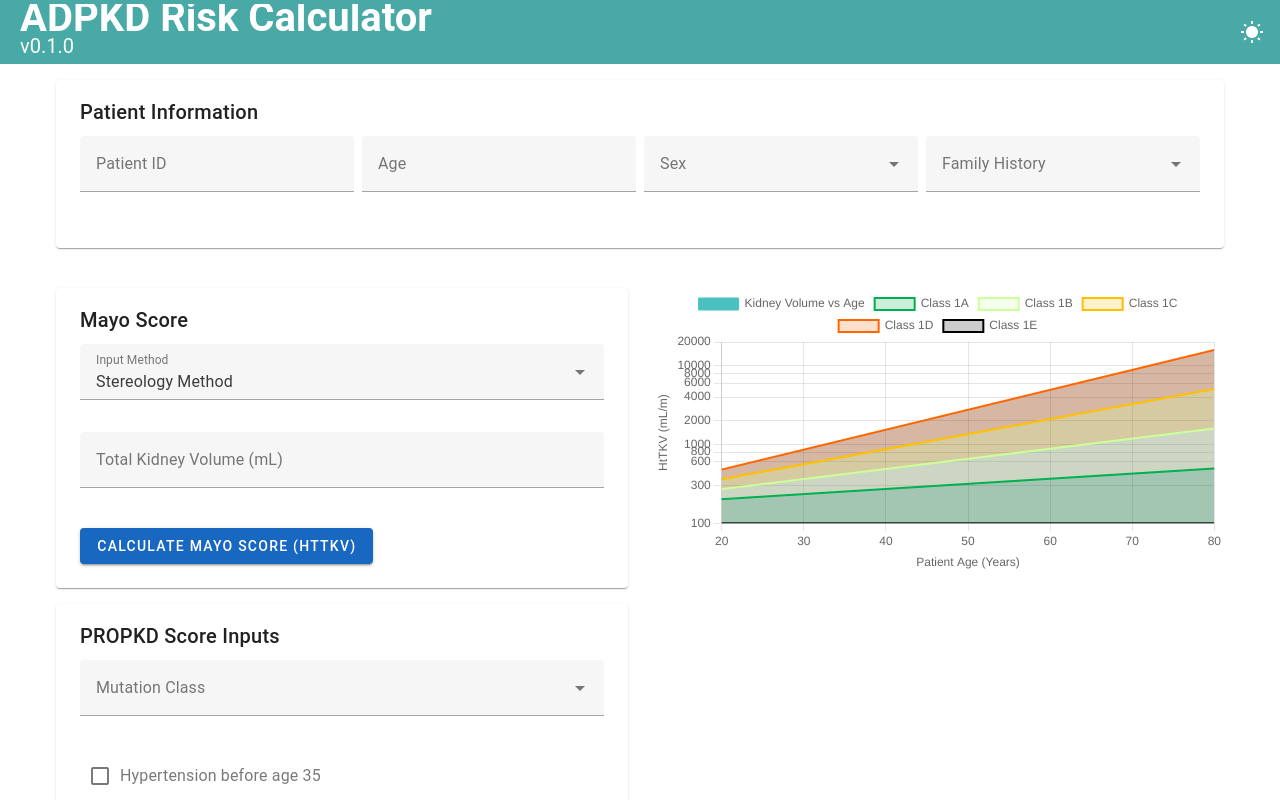
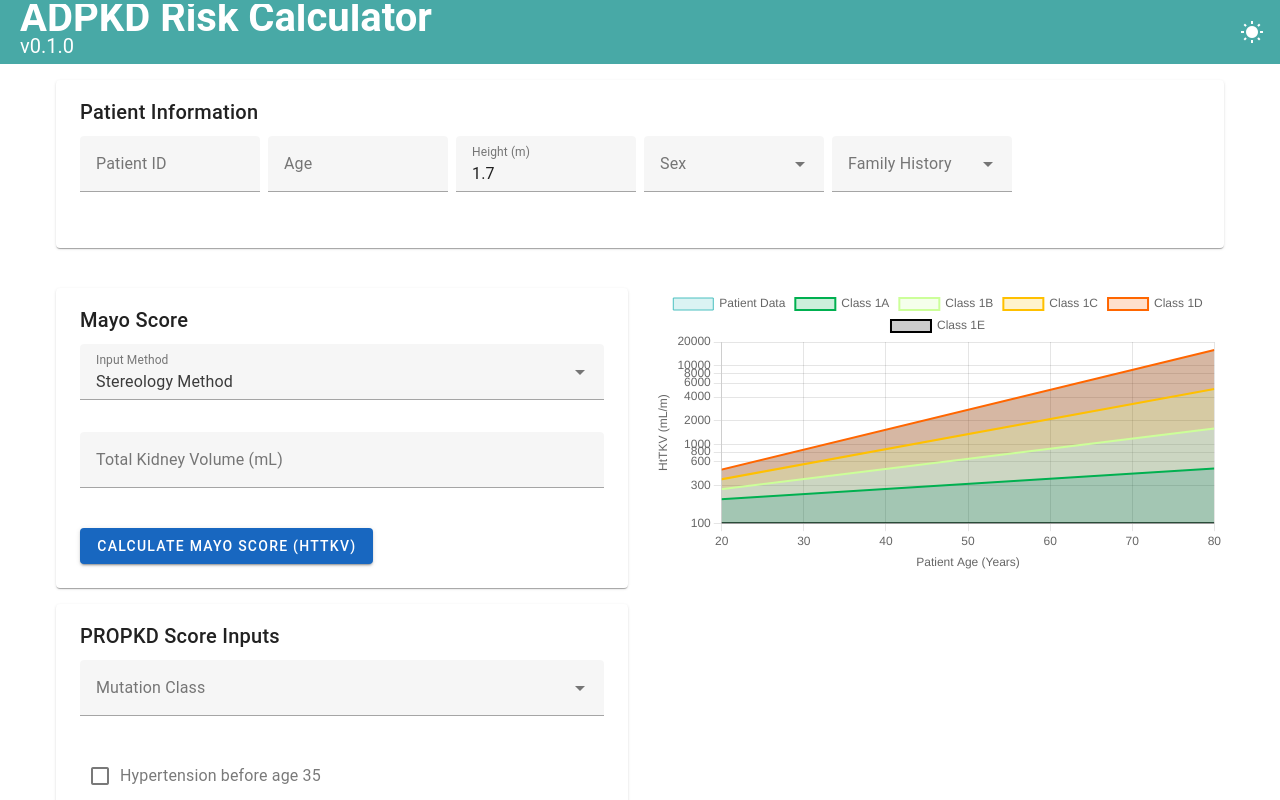
Before and after one commit to halbritter-lab/adpkd-risk, a Vue app: page / in a window 1280 px wide. Shown: the top 800 px of the page. Built offline with nearby package versions, Linux system fonts and the light colour scheme; what webfontloader would draw is missing.

Commit message:
refactor: Improve input layout

```diff
--- a/src/App.vue
+++ b/src/App.vue
@@ -13,29 +13,27 @@
 
     <v-main>
       <v-container>
+        <!-- Patient Information Section -->
         <v-row>
           <v-col cols="12" md="12">
             <v-card outlined class="pa-2 mb-4">
               <v-card-title>Patient Information</v-card-title>
               <v-card-text>
                 <v-row dense>
-                  <v-col cols="12" sm="4" md="3">
+                  <v-col cols="12" sm="2" md="2">
                     <v-text-field v-model="patientId" label="Patient ID" dense outlined />
                   </v-col>
-                  <v-col cols="12" sm="4" md="3">
+                  <v-col cols="12" sm="2" md="2">
                     <v-text-field v-model="age" label="Age" type="number" :min="20" :max="80" dense outlined />
                   </v-col>
-                  <v-col cols="12" sm="4" md="3">
+                  <v-col cols="12" sm="2" md="2">
+                    <v-text-field v-model="height" label="Height (m)" type="number" step="0.01" min="1" dense outlined />
+                  </v-col>
+                  <v-col cols="12" sm="2" md="2">
                     <v-select v-model="sex" :items="['Male', 'Female']" label="Sex" dense outlined />
                   </v-col>
-                  <v-col cols="12" sm="4" md="3">
-                    <v-select
-                      v-model="familyHistory"
-                      :items="['Positive', 'Negative']"
-                      label="Family History"
-                      dense
-                      outlined
-                    />
+                  <v-col cols="12" sm="2" md="2">
+                    <v-select v-model="familyHistory" :items="['Positive', 'Negative']" label="Family History" dense outlined />
                   </v-col>
                 </v-row>
               </v-card-text>
@@ -43,14 +41,13 @@
           </v-col>
         </v-row>
 
+        <!-- Mayo and PROPKD Score Section -->
         <v-row>
-          <!-- Left Section: Mayo Score and PROPKD Score -->
           <v-col cols="12" md="6">
             <!-- Mayo Score Section -->
             <v-card outlined class="pa-2 mb-4">
               <v-card-title>Mayo Score</v-card-title>
               <v-card-text>
-                <!-- Dropdown for selecting input method, default to Stereology Method -->
                 <v-select
                   v-model="inputMethod"
                   :items="['Ellipsoid Equation', 'Stereology Method']"
@@ -58,7 +55,6 @@
                   dense
                   outlined
                 />
-                <!-- Conditionally show inputs based on selected method -->
                 <template v-if="inputMethod === 'Ellipsoid Equation'">
                   <v-text-field v-model="kidneyRight.sagittal" label="Right Kidney Sagittal Length (mm)" type="number" dense outlined />
                   <v-text-field v-model="kidneyRight.coronal" label="Right Kidney Coronal Length (mm)" type="number" dense outlined />
@@ -69,7 +65,6 @@
                   <v-text-field v-model="kidneyLeft.width" label="Left Kidney Width (mm)" type="number" dense outlined />
                   <v-text-field v-model="kidneyLeft.depth" label="Left Kidney Depth (mm)" type="number" dense outlined />
                 </template>
-
                 <template v-else>
                   <v-text-field
                     v-model="kidneyVolume"
@@ -81,7 +76,6 @@
                     outlined
                   />
                 </template>
-
                 <v-btn @click="calculateHtTKV" color="primary" class="mt-2">Calculate Mayo Score (HtTKV)</v-btn>
               </v-card-text>
             </v-card>
@@ -98,7 +92,7 @@
             </v-card>
           </v-col>
 
-          <!-- Right Section: Chart -->
+          <!-- Chart Section -->
           <v-col cols="12" md="6">
             <div class="chart-container">
               <LineChart :chartData="chartData" />
@@ -119,9 +113,11 @@ export default {
     return {
       patientId: null,
       age: null,
-      height: null,
+      height: 1.70, // Set default height in meters
+      sex: null,
+      familyHistory: null,
       kidneyVolume: null,
-      inputMethod: 'Stereology Method', // Default to Stereology Method
+      inputMethod: 'Stereology Method',
       kidneyRight: {
         sagittal: null,
         coronal: null,
@@ -145,10 +141,12 @@ export default {
       chartData: {
         datasets: [
           {
-            label: 'Kidney Volume vs Age',
+            label: 'Patient Data',
             data: [],
             borderColor: 'rgb(75, 192, 192)',
-            backgroundColor: 'rgb(75, 192, 192)',
+            backgroundColor: 'rgba(75, 192, 192, 0.2)',
+            showLine: false,
+            pointRadius: 5,
           },
         ],
       },
@@ -201,18 +199,21 @@ export default {
         totalVolume = this.kidneyVolume;
       }
 
-      const htAdjustedTKV = totalVolume / this.height;
+      const htAdjustedTKV = totalVolume / this.height; // Use height in meters directly
 
       const newDataPoint = { x: this.age, y: htAdjustedTKV, patientId: this.patientId };
-      this.chartData = {
-        ...this.chartData,
-        datasets: [
-          {
-            ...this.chartData.datasets[0],
-            data: [...this.chartData.datasets[0].data, newDataPoint],
-          },
-        ],
-      };
+
+      // Create a shallow copy of the dataset to avoid reactivity issues
+      const newChartData = { ...this.chartData };
+      newChartData.datasets = [
+        {
+          ...newChartData.datasets[0],
+          data: [...newChartData.datasets[0].data, newDataPoint], // Add new data point
+        },
+      ];
+
+      // Update the chartData with a new reference
+      this.chartData = newChartData;
     },
     calculatePROPKDScore() {
       const mutationScore = this.mutationClass === 'PKD2 mutation' ? 0 :
```
